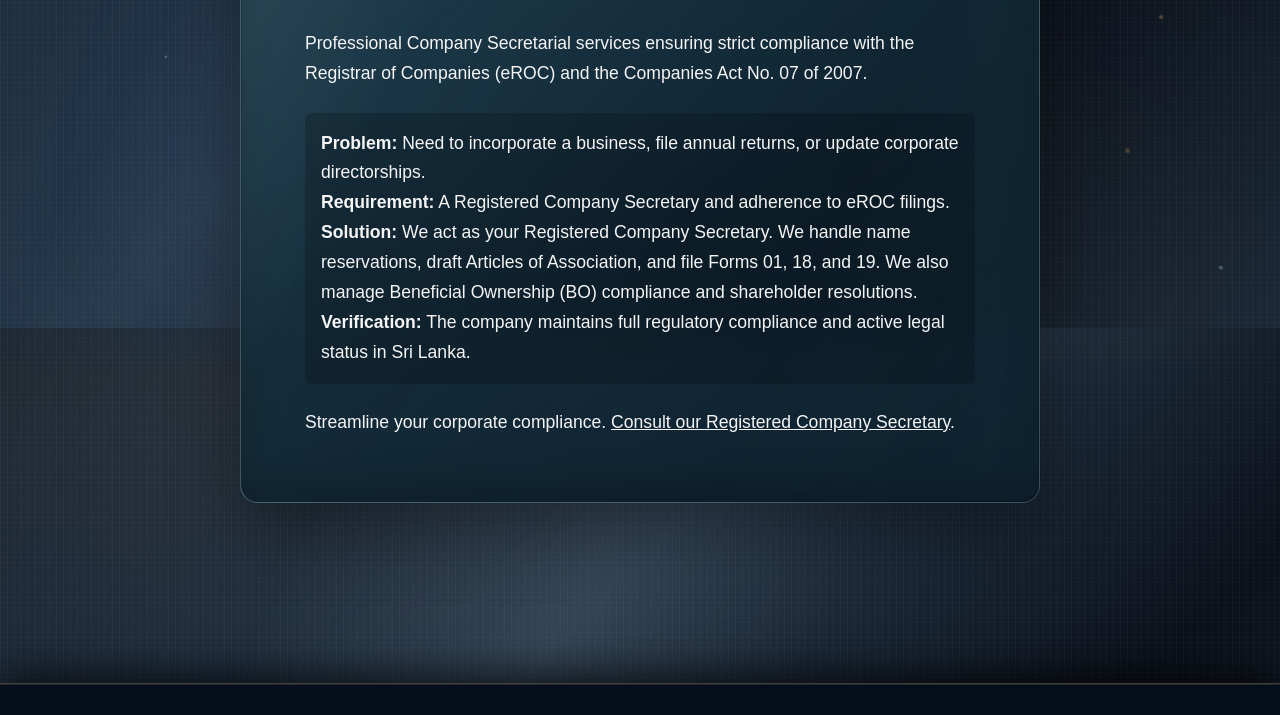
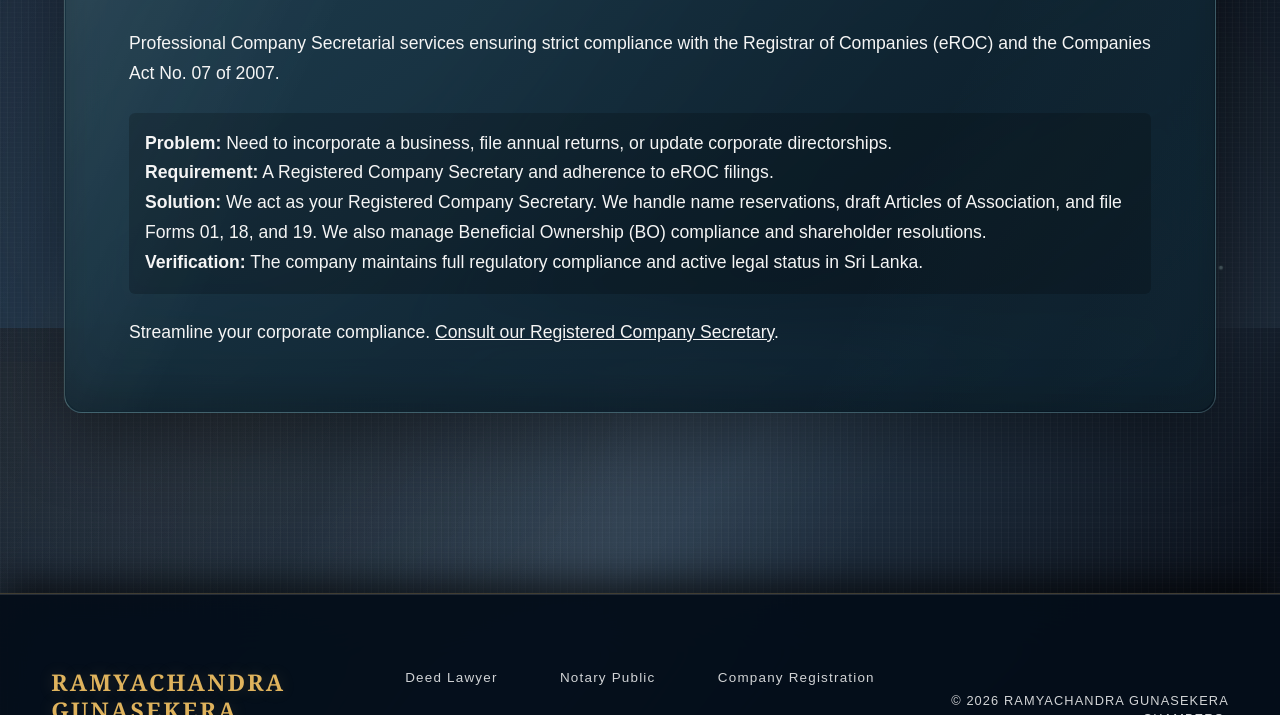
Before and after one commit to ISURULAK14/ramyachandrachambers, a website: page company-registration-matara.html in a window 1280 px wide. Shown: the part 472-1187 px from the top of the page. Drawn offline with Linux system fonts and the light colour scheme.

Commit message:
style(layout): expand glass panel box width to 1180px on deed, notary, and company registration pages

```diff
--- a/company-registration-matara.html
+++ b/company-registration-matara.html
@@ -349,7 +349,7 @@
 
         <main id="main-content" role="main">
             <section style="padding: 180px 5% 100px; min-height: 70vh; display: flex; justify-content: center; align-items: center; text-align: left;">
-                <div class="glass-panel" style="max-width: 800px; width: 100%; padding: 4rem; position: relative;">
+                <div class="glass-panel" style="max-width: 1180px; width: 100%; padding: clamp(2.5rem, 5vw, 4rem); position: relative;">
                     <nav class="breadcrumb-trail" aria-label="Breadcrumb navigation">
                     <a href="/">Home</a>
                     <span class="breadcrumb-separator" aria-hidden="true">&rsaquo;</span>
```
Also changed, not shown: deed-lawyer-matara.html (+1 -1 lines), notary-public-matara.html (+1 -1 lines).
